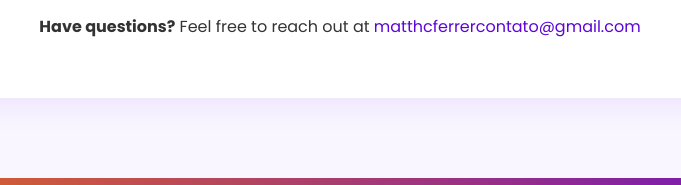
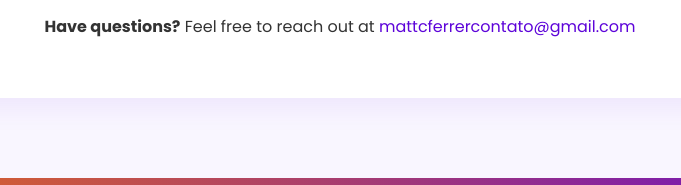
Before and after one commit to mattcferrer/thank-you-page, a plain HTML site: page index.html in a window 1280 px wide. Shown: the part 1484-1669 px from the top of the page, 300-981 px from the left. Drawn offline with Linux system fonts and the light colour scheme; a script that the page names is missing.

Commit message:
Update index.html

```diff
--- a/index.html
+++ b/index.html
@@ -574,12 +574,12 @@
             <p><strong>Note:</strong> The links above direct to third-party resources. While we carefully select materials from reputable sources, we are not responsible for external content.</p>
         </div>
 
-        <p><strong>Have questions?</strong> Feel free to reach out at <a href="mailto:matthcferrercontato@gmail.com">matthcferrercontato@gmail.com</a></p>
+        <p><strong>Have questions?</strong> Feel free to reach out at <a href="mailto:mattcferrercontato@gmail.com">mattcferrercontato@gmail.com</a></p>
     </div>
 
     <footer>
         <div class="social-links">
-            <a href="mailto:matthcferrercontato@gmail.com" class="hover-3d"><i class="fas fa-envelope"></i></a>
+            <a href="mailto:mattcferrercontato@gmail.com" class="hover-3d"><i class="fas fa-envelope"></i></a>
         </div>
         <p>© 2025 Matthias Castro Ferrer. All Rights Reserved.</p>
     </footer>
```
